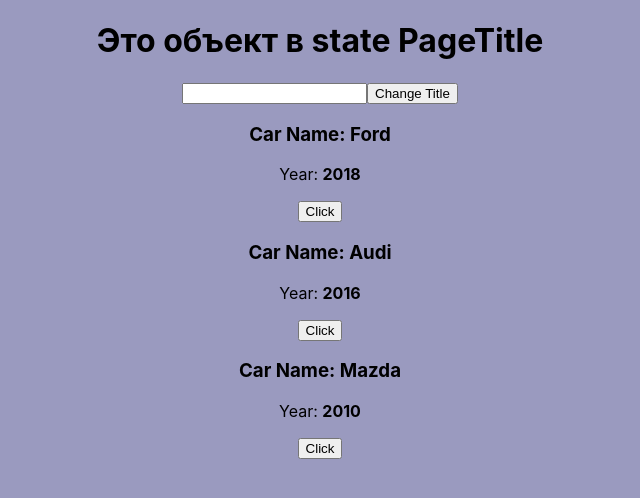
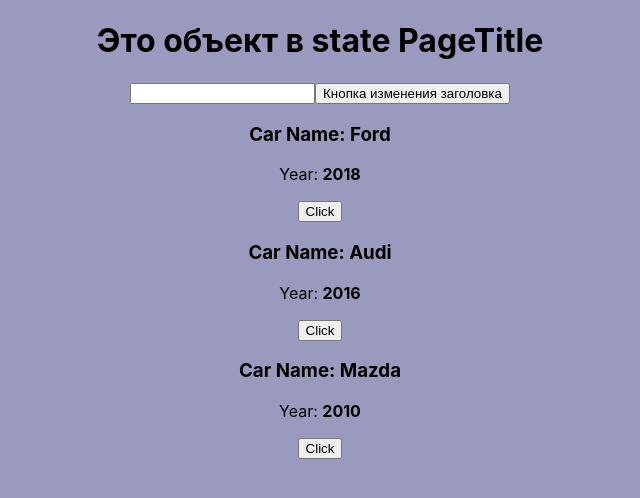
Before and after one commit to AdekWHATT/my-app, a React (Create React App) app: page / in a window 1280 px wide. Shown: the top 498 px of the page, without its empty margins (320-960 px from the left). Built offline with nearby package versions, Linux system fonts and the light colour scheme.

Commit message:
3.4 пара тройка несущественных изменений

```diff
--- a/src/App.js
+++ b/src/App.js
@@ -37,8 +37,8 @@
               <input type="text" onChange={this.handleInput}/>
 
                 <button
-                    onClick={this.changeTitleHandler.bind(this, "Chanched!")}>
-                  Change Title
+                    onClick={this.changeTitleHandler.bind(this, "Изменено!")}>
+                  Кнопка изменения заголовка
                 </button>
 
               {this.state.cars.map((car,index) => {
```
